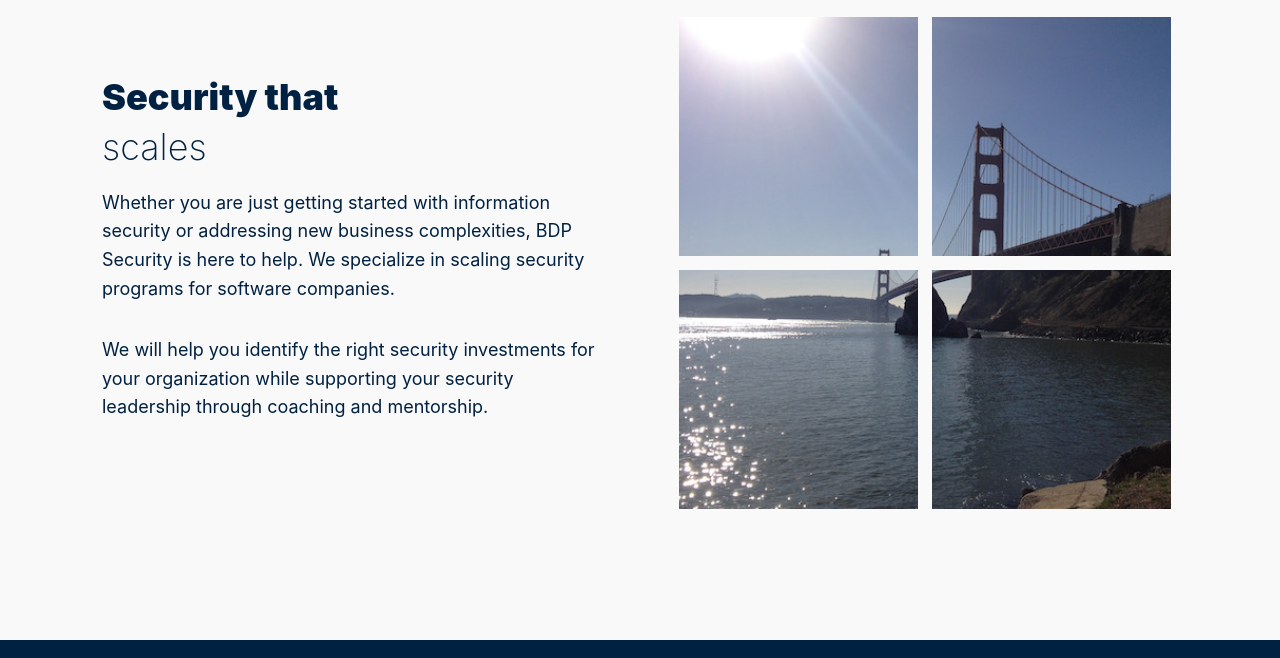
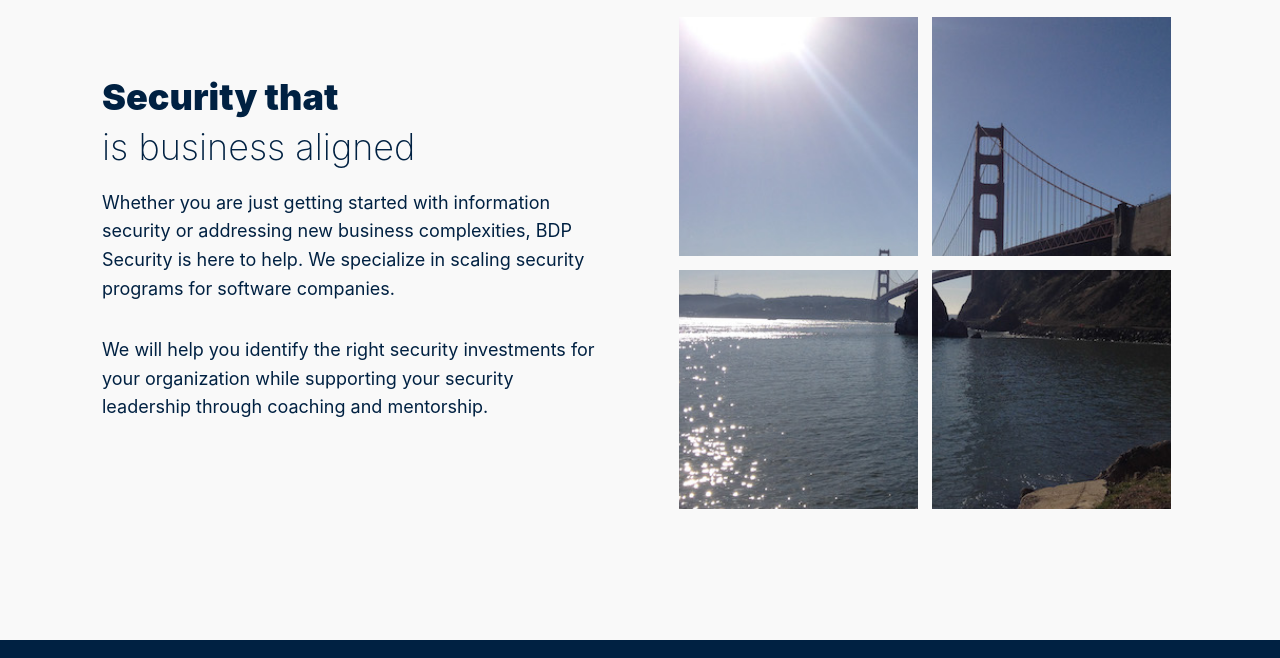
Before and after one commit to bdpsecurity/bdpsecurity.github.io, a plain HTML site: page index.html in a window 1280 px wide. Shown: the part 142-800 px from the top of the page. Drawn offline with Linux system fonts and the light colour scheme.

Commit message:
Restore previous word rotator functionality

```diff
--- /dev/null
+++ b/assets/js/word-rotator.js
@@ -0,0 +1,29 @@
+(function () {
+  "use strict";
+
+  var rotators = document.querySelectorAll(".word-rotator[data-words]");
+
+  if (!rotators.length) {
+    return;
+  }
+
+  rotators.forEach(function (rotator) {
+    var words = rotator
+      .getAttribute("data-words")
+      .split("|")
+      .map(function (word) {
+        return word.trim();
+      })
+      .filter(Boolean);
+    var index = 0;
+
+    if (words.length < 2) {
+      return;
+    }
+
+    setInterval(function () {
+      index = (index + 1) % words.length;
+      rotator.textContent = words[index];
+    }, 2500);
+  });
+})();
--- a/index.html
+++ b/index.html
@@ -76,7 +76,7 @@
         <div class="container">
             <div class="row align-items-center">
                 <div class="col-lg-6 pe-5 mb-6 mb-lg-0" data-aos="fade-right">
-                    <h1>Security that<br /> <span class="fw-lighter">scales</span></h1>
+                    <h1>Security that<br /> <span class="fw-lighter word-rotator" data-words="scales|is risk focused|is business aligned">scales</span></h1>
                     <p>Whether you are just getting started with information security or addressing new business complexities, BDP Security is here to help. We specialize in scaling security programs for software companies.</p>
                     <p>We will help you identify the right security investments for your organization while supporting your security leadership through coaching and mentorship.</p>
                 </div>
@@ -198,5 +198,7 @@
 
             <!-- Theme Javascripts -->
             <script src="assets/js/theme.min.js"></script>
+
+            <script src="assets/js/word-rotator.js"></script>
     </body>
 </html>
```
